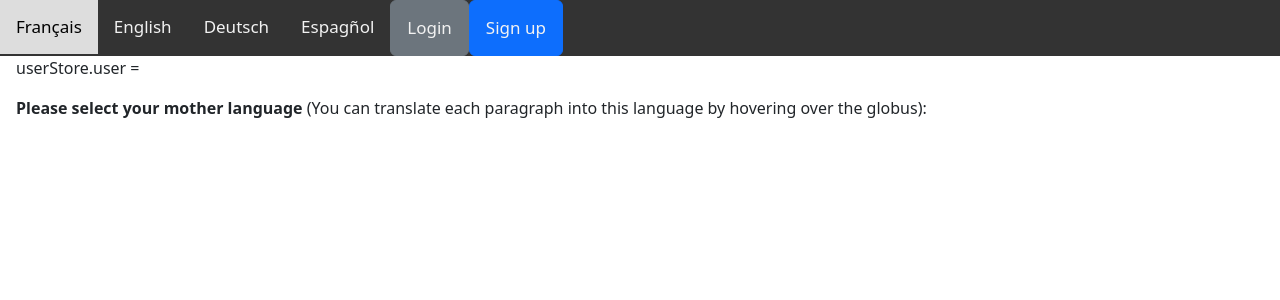
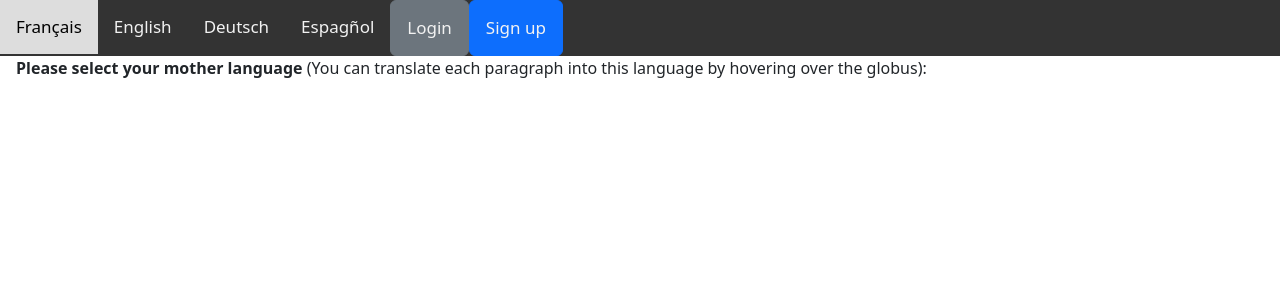
Before and after one commit to florianingerl/floriloveslanguages, a Vue app: page / in a window 1280 px wide. Shown: the top 300 px of the page. Built offline with nearby package versions, Linux system fonts and the light colour scheme.

Commit message:
Login works now perfectly!

```diff
--- a/src/views/Home.vue
+++ b/src/views/Home.vue
@@ -10,18 +10,16 @@
    <router-link class="btn btn-secondary" to="/login">Login</router-link>
    <router-link class="btn btn-primary" to="/signup">Sign up</router-link>
    </div>
+
    <div v-if="userStore.user">
-      You are logged in as {{ userStore.user.name }} and your email is {{ userStore.user.email }}
+      <a href="">You are logged in as {{ userStore.user.name }} and your email is {{ userStore.user.email }} </a>
    </div>
 </div>
 
 <div id="main" style="padding-left:16px">
 
-<p> userStore.user = {{ userStore.user }} </p>
-    <div>
 <span style="font-weight:bold;">Please select your mother language</span> (You can translate each paragraph into this language by hovering over the globus):
 <div style="{display: inline}" id="google_translate_element"></div>
-</div>
 
     <router-view></router-view>
 
```
